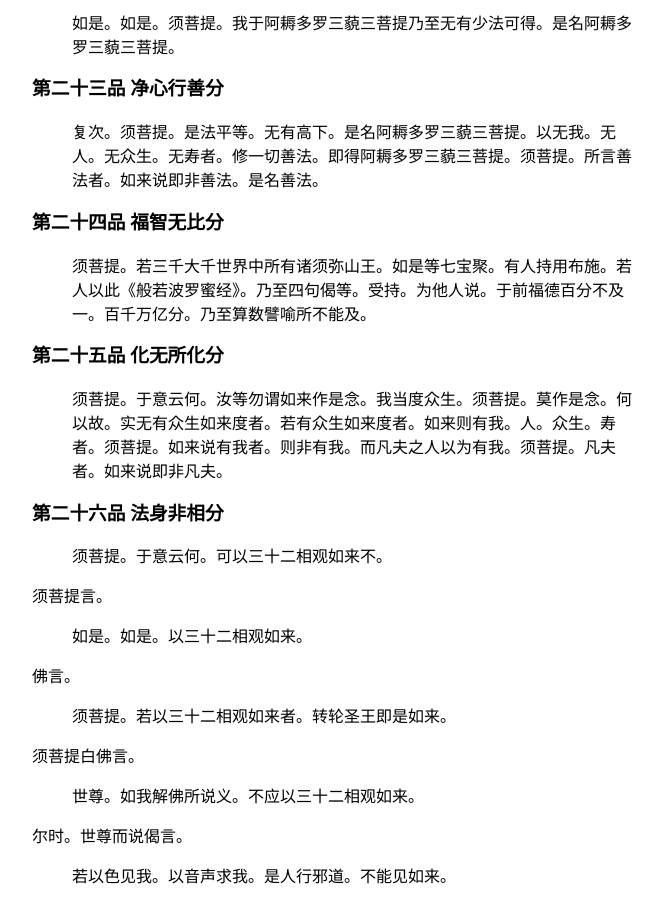
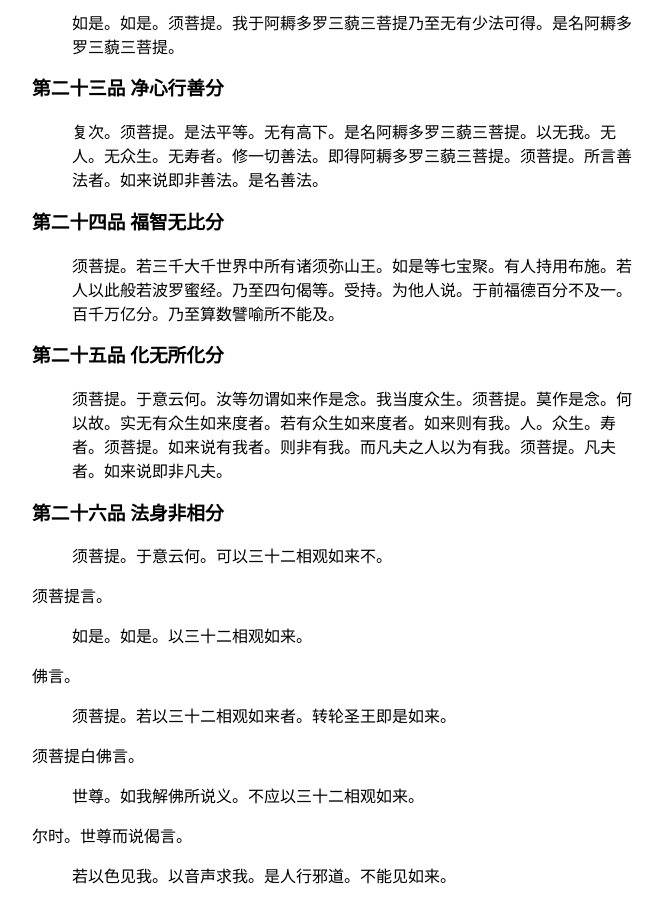
Before and after one commit to wowenrushi/wowenrushi.github.io, a Jekyll site: the page built from _posts/sutra/2014-04-26-jin-gang-jing.md, in a window 1280 px wide and 900 px high, scrolled down 8077 px. Shown: the whole window, without its empty margins (18-681 px from the left). Built offline with Jekyll 4.4.1, drawn with Linux system fonts in a browser that asks for light colours; some of the changed text lies outside the part shown.

```diff
--- a/_posts/sutra/2014-04-26-jin-gang-jing.md
+++ b/_posts/sutra/2014-04-26-jin-gang-jing.md
@@ -150,7 +150,7 @@ categories: sutra
 
 佛告须菩提。
 
-> 是经名为《金刚般若波罗蜜》。以是名字。汝当奉持。所以者何。须菩提。佛说般若波罗蜜。即非般若波罗蜜。须菩提。于意云何。如来有所说法不。
+> 是经名为金刚般若波罗蜜。以是名字。汝当奉持。所以者何。须菩提。佛说般若波罗蜜。即非般若波罗蜜。须菩提。于意云何。如来有所说法不。
 
 须菩提白佛言。
 
@@ -292,7 +292,7 @@ categories: sutra
 
 ### 第二十四品 福智无比分
 
-> 须菩提。若三千大千世界中所有诸须弥山王。如是等七宝聚。有人持用布施。若人以此《般若波罗蜜经》。乃至四句偈等。受持。为他人说。于前福德百分不及一。百千万亿分。乃至算数譬喻所不能及。
+> 须菩提。若三千大千世界中所有诸须弥山王。如是等七宝聚。有人持用布施。若人以此般若波罗蜜经。乃至四句偈等。受持。为他人说。于前福德百分不及一。百千万亿分。乃至算数譬喻所不能及。
 
 ### 第二十五品 化无所化分
 
```
